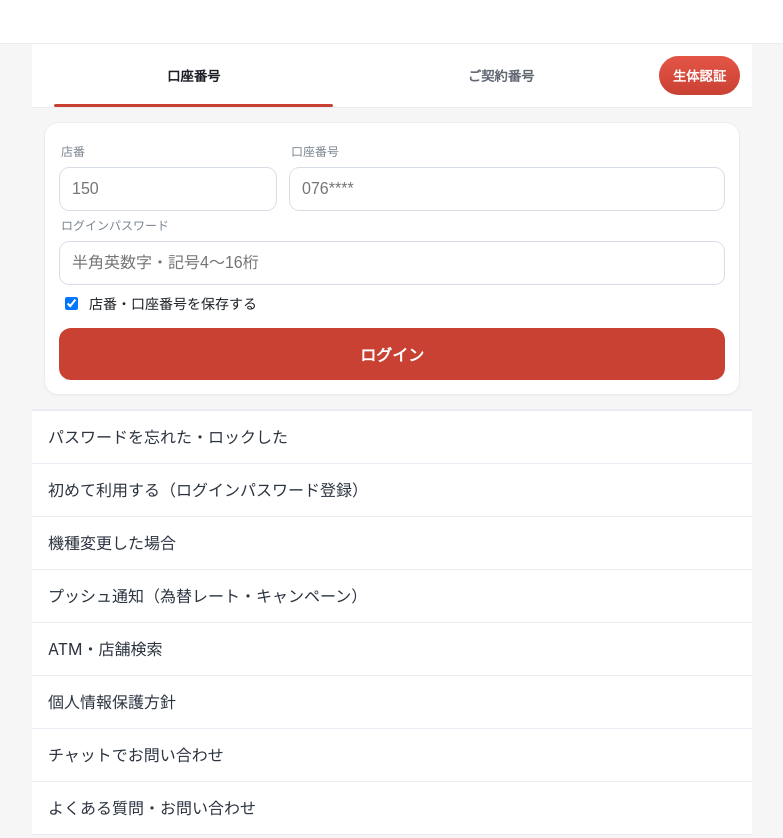
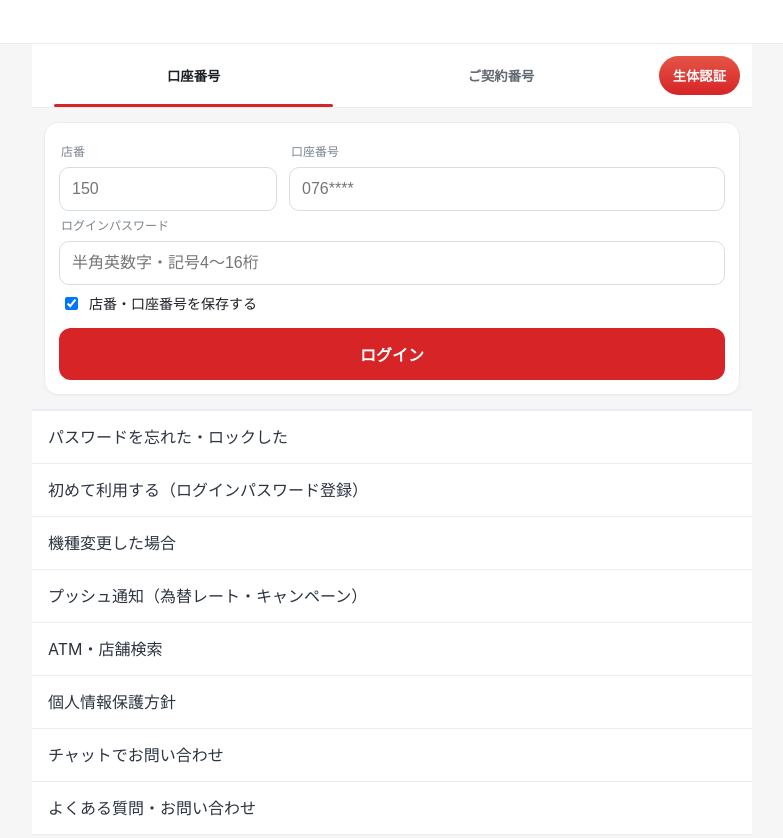
Before and after one commit to HAMA47pwa/new, a plain HTML site: page index.html in a window 1280 px wide. Shown: the top 838 px of the page, without its empty margins (248-1031 px from the left). Drawn offline with Linux system fonts and the light colour scheme.

Commit message:
Add files via upload

```diff
--- a/style.css
+++ b/style.css
@@ -1,5 +1,5 @@
 :root{
-  --brand:#c94133;        /* 独自の赤（少し橙寄り） */
+  --brand:#d62427;        /* 独自の赤（少し橙寄り） */
   --brand-ink:#a23328;
   --ink:#1c2026;
   --muted:#7a848e;
```
